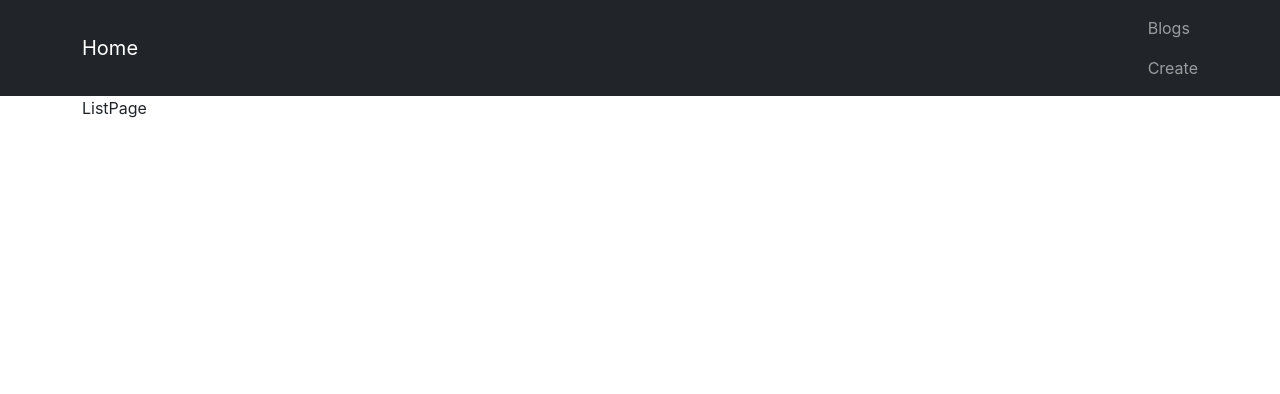
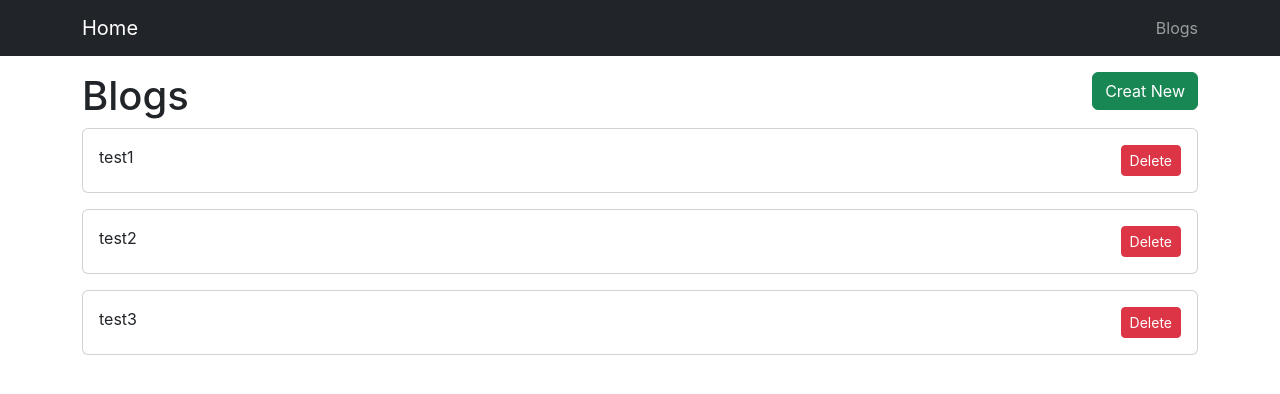
Before and after one commit to ji-eun-moon/mini-project, a React (Create React App) app in the folder react-blog-list/: page /blogs in a window 1280 px wide. Shown: the top 394 px of the page. Built offline with nearby package versions, Linux system fonts and the light colour scheme; data requests are answered from the project's data file; the HTML template or start-up script is replaced by a standard one.

Commit message:
[React-blog-list] Read List, Delete
- react-router-dom v6으로 코드 수정
- blog list 출력
- list item 삭제 구현

```diff
--- a/react-blog-list/db.json
+++ b/react-blog-list/db.json
@@ -1,18 +1,18 @@
 {
   "posts": [
     {
-      "title": "hello",
-      "body": "hello world!",
+      "title": "test1",
+      "body": "test1",
       "id": 1
     },
     {
-      "title": "hello2",
-      "body": "좋은 아침입니다~",
+      "title": "test2",
+      "body": "test2",
       "id": 2
     },
     {
-      "title": "hello3",
-      "body": "hihi",
+      "title": "test3",
+      "body": "test3",
       "id": 3
     }
   ]
--- a/react-blog-list/package.json
+++ b/react-blog-list/package.json
@@ -8,6 +8,7 @@
     "@testing-library/user-event": "^13.5.0",
     "axios": "^1.4.0",
     "json-server": "^0.17.3",
+    "prop-types": "^15.8.1",
     "react": "^18.2.0",
     "react-dom": "^18.2.0",
     "react-router-dom": "^6.14.2",
--- a/react-blog-list/src/App.jsx
+++ b/react-blog-list/src/App.jsx
@@ -8,8 +8,13 @@ import {
 } from 'react-router-dom';
 
 // components
-import BlogForm from './components/BlogForm';
 import NavBar from './components/NavBar';
+
+// pages
+import HomePage from './pages/HomePage';
+import CreatePage from './pages/CreatePage';
+import EditPage from './pages/EditPage';
+import ListPage from './pages/ListPage';
 
 // routes
 import routes from './routes';
@@ -21,13 +26,11 @@ function App() {
     <Router>
       <NavBar/>
 
-      <div className='container'>
+      <div className='container mt-3'>
         <Routes>
-
           {routes.map((route) => {
             return <Route key={route.path} path={route.path} element={route.element} />
           })}
-
         </Routes>
       </div>
     </Router>
--- a/react-blog-list/src/components/BlogForm.jsx
+++ b/react-blog-list/src/components/BlogForm.jsx
@@ -1,15 +1,19 @@
 import React from 'react'
 import { useState } from 'react';
 import axios from 'axios';
+import { useNavigate } from 'react-router-dom';
 
 function BlogForm() {
   const [title, setTitle] = useState('');
   const [body, setBody] = useState('');
+  const navigate = useNavigate();
 
   const onSubmit = () => {
       axios.post('http://localhost:3001/posts', {
       title: title,
       body: body
+      }).then(() => {
+        navigate('/blogs')
       })
   }
   return (
--- /dev/null
+++ b/react-blog-list/src/components/Card.jsx
@@ -0,0 +1,30 @@
+import React from 'react'
+
+import PropTypes from 'prop-types'
+
+function Card({title, onClick, children}) {
+  return (
+    <div className="card mb-3 cursor-pointer" onClick={onClick}>
+        <div className="card-body">
+            <div className='d-flex justify-content-between'>
+                <div>{title}</div>
+                {/* children이 있을 경우에만 출력 */}
+                {children && <div>{children}</div>}
+            </div>
+        </div>
+    </div>
+  )
+}
+
+Card.propTypes = {
+    title: PropTypes.string.isRequired,
+    children: PropTypes.element,
+    onClick: PropTypes.func
+}
+
+Card.defaultProps = {
+    children: null,
+    onClick: () => {}
+}
+
+export default Card
--- /dev/null
+++ b/react-blog-list/src/components/LoadingSpinner.jsx
@@ -0,0 +1,13 @@
+import React from 'react'
+
+function LoadingSpinner() {
+  return (
+    <div className="d-flex justify-content-center">
+        <div className="spinner-border" role="status">
+        <span className="visually-hidden">Loading...</span>
+        </div>
+    </div>
+  )
+}
+
+export default LoadingSpinner
--- a/react-blog-list/src/components/NavBar.jsx
+++ b/react-blog-list/src/components/NavBar.jsx
@@ -9,17 +9,19 @@ function NavBar() {
           <Link className="navbar-brand" to="/">Home</Link>
             <ul className="navbar-nav">
               <li className="nav-item">
-                <NavLink
+              <NavLink
                   className={({ isActive }) => "nav-link" + (isActive ? " activated" : "")}
                   aria-current="page"
                   to="/blogs">
                   Blogs</NavLink>
+              </li>
+              {/* <li className="nav-item">
                 <NavLink
                   className={({ isActive }) => "nav-link" + (isActive ? " activated" : "")}
                   aria-current="page"
                   to="/blogs/create">
                   Create</NavLink>
-              </li>
+              </li> */}
             </ul>
         </div>
       </nav>
--- a/react-blog-list/src/index.css
+++ b/react-blog-list/src/index.css
@@ -11,3 +11,7 @@ code {
   font-family: source-code-pro, Menlo, Monaco, Consolas, 'Courier New',
     monospace;
 }
+
+.cursor-pointer {
+  cursor: pointer;
+}
--- a/react-blog-list/src/pages/ListPage.jsx
+++ b/react-blog-list/src/pages/ListPage.jsx
@@ -1,8 +1,81 @@
 import React from 'react'
+import axios from 'axios'
+import { useState, useEffect } from 'react'
+
+import Card from '../components/Card';
+import LoadingSpinner from '../components/LoadingSpinner';
+
+import { Link, useNavigate } from 'react-router-dom';
 
 function ListPage() {
+  const [posts, setPosts] = useState([]);
+  const navigate = useNavigate();
+
+  const [loading, setLoading] = useState(true);
+
+  const getPosts = () => {
+    axios.get('http://localhost:3001/posts')
+    .then((response) => {
+      setPosts(response.data);
+      // post 불러온 이후에 로딩중 상태 false로 변경
+      setLoading(false);
+    })
+  }
+
+  const deleteBlog = (event, id) => {
+    // 이벤트 버블링 막기
+    event.stopPropagation();
+    axios.delete(`http://localhost:3001/posts/${id}`)
+
+    // 삭제하려는 id와 같지 않은 post만 담아 posts 업데이트
+    .then(() => {
+      setPosts(prevPosts => {
+        return prevPosts.filter(post => {
+          return post.id !== id;
+        })
+      })
+    })
+  }
+
+  useEffect(() => {
+    getPosts();
+  }, [])
+
+  const renderBlogList = () => {
+    if (loading) {
+      return (
+        <LoadingSpinner/>
+      )
+    }
+
+    if (posts.length === 0) {
+      return (<div>'No blog posts found'</div>)
+    }
+
+    return posts.map(post => {
+      return (
+        <Card
+          key={post.id}
+          title={post.title}
+          onClick={() => navigate("/blogs/edit")}>
+          <button
+            className="btn btn-danger btn-sm"
+            onClick={(event) => deleteBlog(event, post.id)}>
+            Delete</button>
+        </Card>
+      )
+    })
+  }
   return (
-    <div>ListPage</div>
+    <div>
+      <div className='d-flex justify-content-between'>
+        <h1>Blogs</h1>
+        <div>
+          <Link to="/blogs/create" className='btn btn-success'>Creat New</Link>
+        </div>
+      </div>
+      {renderBlogList()}
+    </div>
   )
 }
 
```
Also changed, not shown: 1 other file (tests, documents, lock files or other folders).
